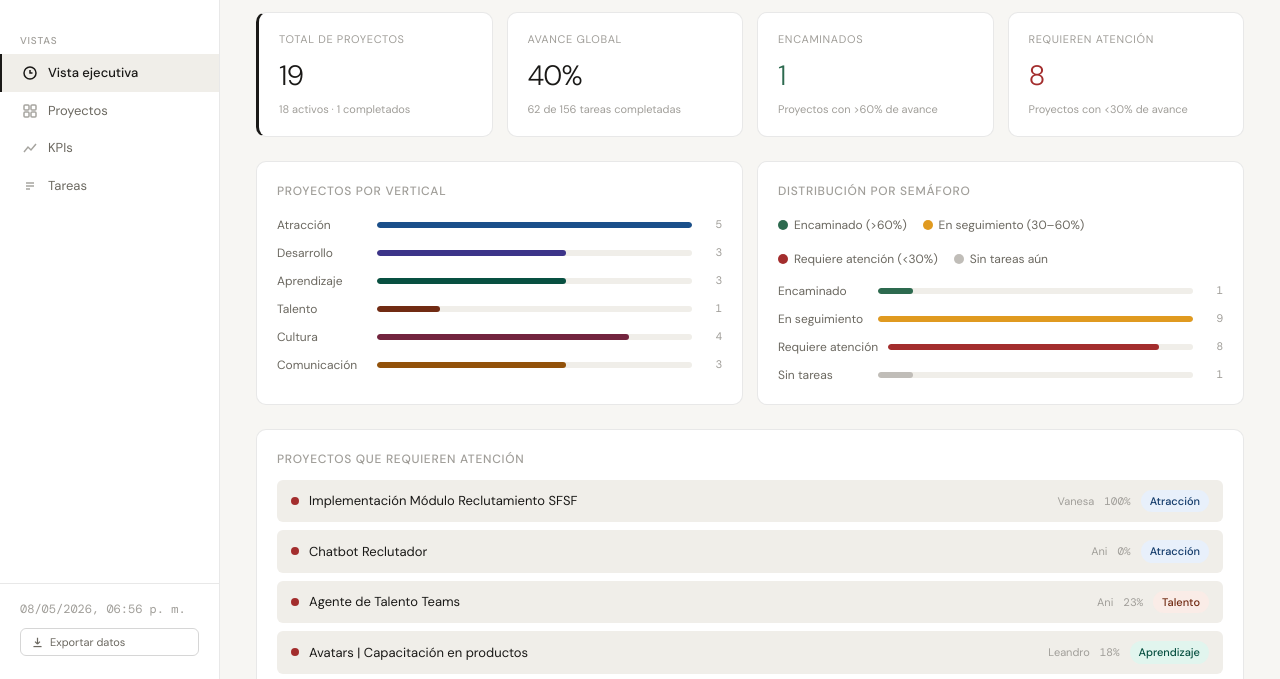
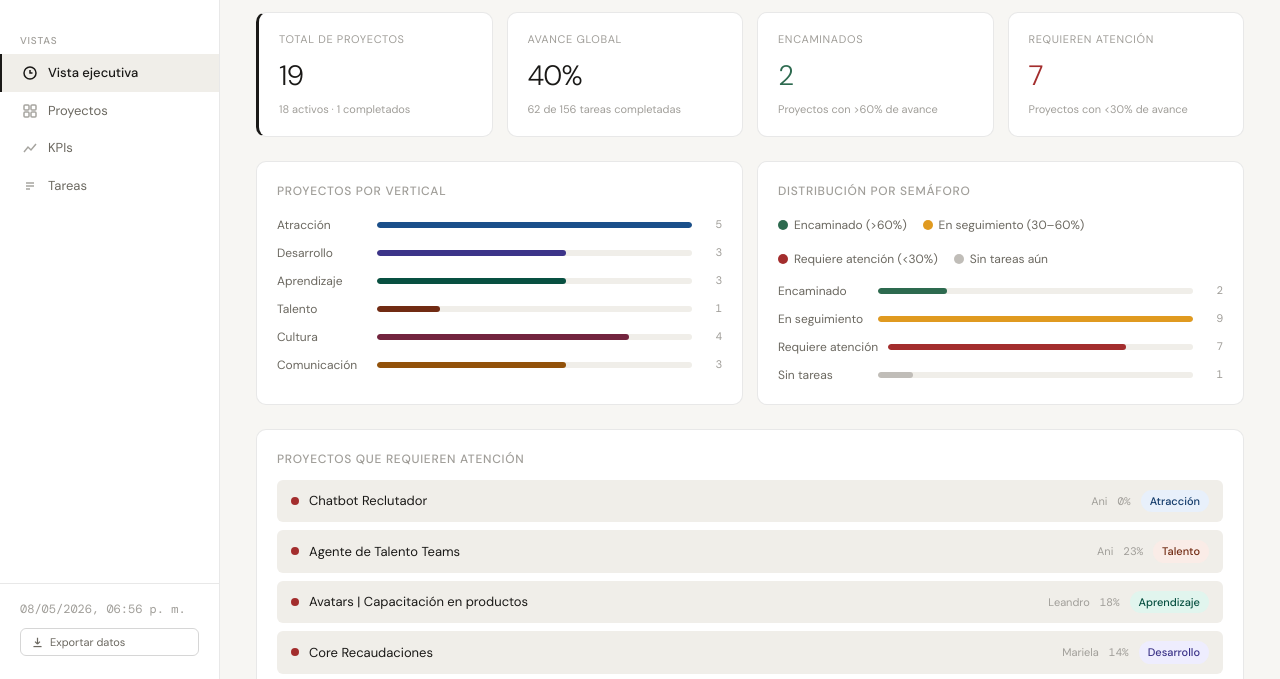
Before and after one commit to anibalanho/talent, a plain HTML site: page index.html in a window 1280 px wide. Shown: the part 104-783 px from the top of the page. Drawn offline with nearby package versions, Linux system fonts and the light colour scheme.

Commit message:
Add files via upload

```diff
--- a/index.html
+++ b/index.html
@@ -357,6 +357,10 @@ function calcProgreso(nombre){
 
 function getSemaforo(nombre){
   const proj=state.proyectos.find(p=>p.nombre===nombre);
+
+  // Proyectos completados o pausados no entran al semáforo
+  if(proj&&(proj.estado==="Completado"||proj.estado==="Pausado"))return"verde";
+
   const prog=calcProgreso(nombre);
 
   // Semaforo por tareas
@@ -386,8 +390,7 @@ function getSemaforo(nombre){
 
   // El más crítico gana
   const rank={"rojo":3,"amarillo":2,"verde":1,"gris":0};
-  const semFinal=rank[semTareas]>=rank[semFecha]?semTareas:semFecha;
-  return semFinal;
+  return rank[semTareas]>=rank[semFecha]?semTareas:semFecha;
 }
 
 function semaforoCell(nombre){
```
